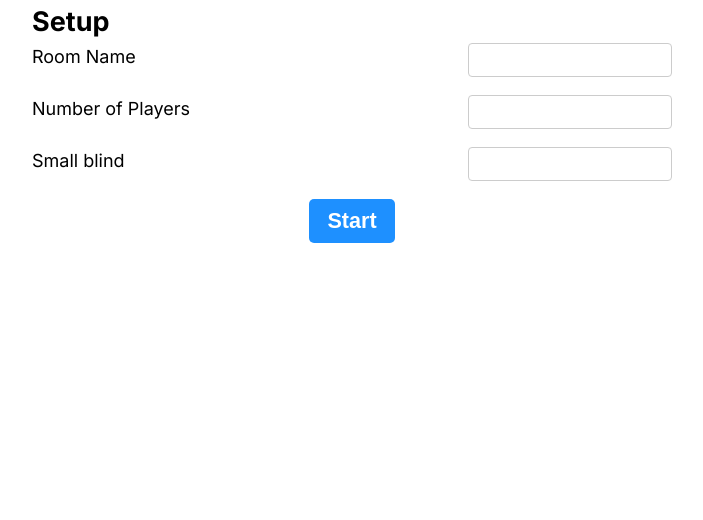
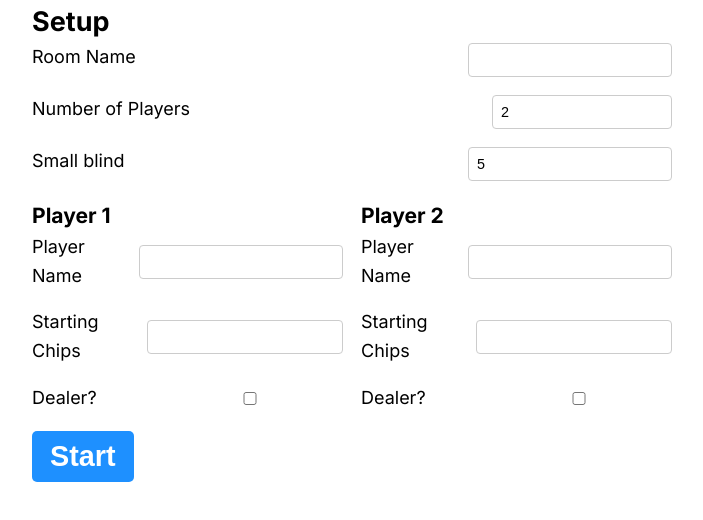
Before and after one commit to francescoiacono/chipwiz, a Next.js app: page /setup in a window 1280 px wide. Shown: the top 520 px of the page, without its empty margins (288-991 px from the left). Built offline with nearby package versions, Linux system fonts and the light colour scheme.

Commit message:
Added player cards to Form

```diff
--- /dev/null
+++ b/src/components/pages/setup/subcomponents/playerCard/playerCard.module.css
@@ -0,0 +1,19 @@
+.playerCard {
+  display: flex;
+  flex-direction: column;
+  width: 100%;
+}
+
+.playerCard > ul {
+  list-style: none;
+  margin: 0;
+  padding: 0;
+}
+
+.playerCard > ul > li {
+  display: flex;
+  justify-content: space-between;
+  align-items: center;
+
+  margin-bottom: 1rem;
+}
--- /dev/null
+++ b/src/components/pages/setup/subcomponents/playerCard/playerCard.tsx
@@ -0,0 +1,55 @@
+import Input from '@/components/ui/input/input';
+import styles from './playerCard.module.css';
+import { Player } from '@/data/types/types';
+import { useEffect, useState } from 'react';
+
+interface PlayerCardProps {
+  updatePlayer: (index: number, playerInfo: Player) => void;
+  id: number;
+  player: Player;
+}
+
+const PlayerCard = ({ updatePlayer, id, player }: PlayerCardProps) => {
+  const [playerData, setPlayerData] = useState<Player>(player);
+
+  const handleChange = (event: React.ChangeEvent<HTMLInputElement>) => {
+    setPlayerData({
+      ...playerData,
+      [event.target.name]:
+        event.target.type === 'checkbox'
+          ? event.target.checked
+          : event.target.value,
+    });
+  };
+
+  useEffect(() => {
+    updatePlayer(id - 1, playerData);
+  }, [playerData]);
+
+  return (
+    <div className={styles.playerCard}>
+      <h3>Player {id}</h3>
+      <ul>
+        <li>
+          <label>Player Name</label>
+          <Input type='text' handleChange={handleChange} name='name' />
+        </li>
+        <li>
+          <label>Starting Chips</label>
+          <Input type='number' handleChange={handleChange} name='chips' />
+        </li>
+        <li>
+          <label>Dealer?</label>
+          <Input
+            type='checkbox'
+            required={false}
+            handleChange={handleChange}
+            name='isDealer'
+          />
+        </li>
+      </ul>
+    </div>
+  );
+};
+
+export default PlayerCard;
--- /dev/null
+++ b/src/components/pages/setup/subcomponents/playerCards/playerCards.module.css
@@ -0,0 +1,7 @@
+.playerCards {
+  display: grid;
+
+  grid-template-rows: repeat(1, 1fr);
+  grid-template-columns: repeat(2, 1fr);
+  grid-gap: 1rem;
+}
--- /dev/null
+++ b/src/components/pages/setup/subcomponents/playerCards/playerCards.tsx
@@ -0,0 +1,25 @@
+import { Player } from '@/data/types/types';
+import PlayerCard from '../playerCard/playerCard';
+import styles from './playerCards.module.css';
+
+interface PlayerCardsProps {
+  players: Player[];
+  handleChange: (index: number, playerInfo: Player) => void;
+}
+
+const PlayerCards = ({ players, handleChange }: PlayerCardsProps) => {
+  return (
+    <section className={styles.playerCards}>
+      {players.map((player, index) => (
+        <PlayerCard
+          key={index}
+          id={index + 1}
+          player={player}
+          updatePlayer={handleChange}
+        />
+      ))}
+    </section>
+  );
+};
+
+export default PlayerCards;
--- a/src/components/pages/setup/subcomponents/setupForm/setupForm.module.css
+++ b/src/components/pages/setup/subcomponents/setupForm/setupForm.module.css
@@ -13,7 +13,3 @@
   display: flex;
   justify-content: space-between;
 }
-
-.form > ul > li:last-child {
-  justify-content: center;
-}
--- a/src/components/pages/setup/subcomponents/setupForm/setupForm.tsx
+++ b/src/components/pages/setup/subcomponents/setupForm/setupForm.tsx
@@ -3,22 +3,90 @@
 import Input from '@/components/ui/input/input';
 import SubmitButton from '@/components/ui/submitButton/submitButton';
 import styles from './setupForm.module.css';
+import PlayerCards from '../playerCards/playerCards';
 import roomService from '@/services/rooms/roomService';
 import { useState } from 'react';
+import { Player } from '@/data/types/types';
+
+interface SetupForm {
+  roomName: string;
+  numberOfPlayers: number;
+  smallBlind: number;
+  players: Player[];
+}
 
 const SetupForm = () => {
-  const [pageData, setPageData] = useState({
+  const [pageData, setPageData] = useState<SetupForm>({
     roomName: '',
+    numberOfPlayers: 2,
+    smallBlind: 5,
+    players: [
+      {
+        id: '1',
+        name: '',
+        chips: 0,
+        bet: 0,
+        isDealer: false,
+        isSmallBlind: false,
+        isBigBlind: false,
+        isFolded: false,
+        isAllIn: false,
+        isWinner: false,
+        isTurn: false,
+      },
+      {
+        id: '2',
+        name: '',
+        chips: 0,
+        bet: 0,
+        isDealer: false,
+        isSmallBlind: false,
+        isBigBlind: false,
+        isFolded: false,
+        isAllIn: false,
+        isWinner: false,
+        isTurn: false,
+      },
+    ],
   });
 
   const handleChange = (e: React.ChangeEvent<HTMLInputElement>) => {
     setPageData({ ...pageData, [e.target.name]: e.target.value });
   };
 
+  const handleUpdatePlayerCard = (index: number, playerInfo: Player) => {
+    const updatedPlayers = pageData.players.map((player, i) => {
+      if (i === index) {
+        return {
+          ...player,
+          name: playerInfo.name,
+          isDealer: playerInfo.isDealer,
+          chips: playerInfo.chips,
+        };
+      } else {
+        return {
+          ...player,
+          isDealer: false,
+        };
+      }
+    });
+
+    setPageData({
+      ...pageData,
+      players: updatedPlayers,
+    });
+  };
+
   const handleSubmit = async (e: React.FormEvent<HTMLFormElement>) => {
     e.preventDefault();
     const { roomName } = pageData;
     const newRoom = await roomService.createRoom(roomName);
+
+    if (newRoom) {
+      console.log('Room created');
+    }
+
+    console.log(pageData);
   };
 
   return (
@@ -28,24 +96,41 @@ const SetupForm = () => {
           <label>Room Name</label>
           <Input
             type='text'
+            name='roomName'
             required
             handleChange={handleChange}
             min={2}
-            name='roomName'
           />
         </li>
         <li>
           <label>Number of Players</label>
-          <Input type='number' required handleChange={handleChange} min={2} />
+          <Input
+            type='number'
+            name='numberOfPlayers'
+            required
+            handleChange={handleChange}
+            min={2}
+            max={10}
+            value={pageData.numberOfPlayers.toString()}
+          />
         </li>
         <li>
           <label>Small blind</label>
-          <Input type='number' required handleChange={handleChange} min={5} />
-        </li>
-        <li>
-          <SubmitButton>Start</SubmitButton>
+          <Input
+            type='number'
+            name='smallBlind'
+            required
+            handleChange={handleChange}
+            min={5}
+            value={pageData.smallBlind.toString()}
+          />
         </li>
       </ul>
+      <PlayerCards
+        players={pageData.players}
+        handleChange={handleUpdatePlayerCard}
+      />
+      <SubmitButton>Start</SubmitButton>
     </form>
   );
 };
--- a/src/components/ui/submitButton/submitButton.module.css
+++ b/src/components/ui/submitButton/submitButton.module.css
@@ -4,12 +4,12 @@
   border-radius: 5px;
   color: #fff;
   cursor: pointer;
-  font-size: 1.2rem;
+  font-size: 1.6rem;
   font-weight: 600;
   padding: 0.5rem 1rem;
   transition: all 0.3s ease-in-out;
 }
 
 .submitButton:hover {
-  transform: scale(1.05);
+  transform: scale(1.1);
 }
--- a/src/data/controls/players/addPlayer/addPlayer.ts
+++ b/src/data/controls/players/addPlayer/addPlayer.ts
@@ -5,7 +5,6 @@ const addPlayer = (playerName: string): Player | undefined => {
   const newPlayer: Player = {
     id: (data.players.length + 1).toString(),
     name: playerName,
-    room: '',
     chips: 1000,
     bet: 0,
     isDealer: false,
--- a/src/data/types/types.ts
+++ b/src/data/types/types.ts
@@ -7,7 +7,6 @@ export interface Room {
 export interface Player {
   id: string;
   name: string;
-  room: string;
   chips: number;
   bet: number;
   isDealer: boolean;
```
